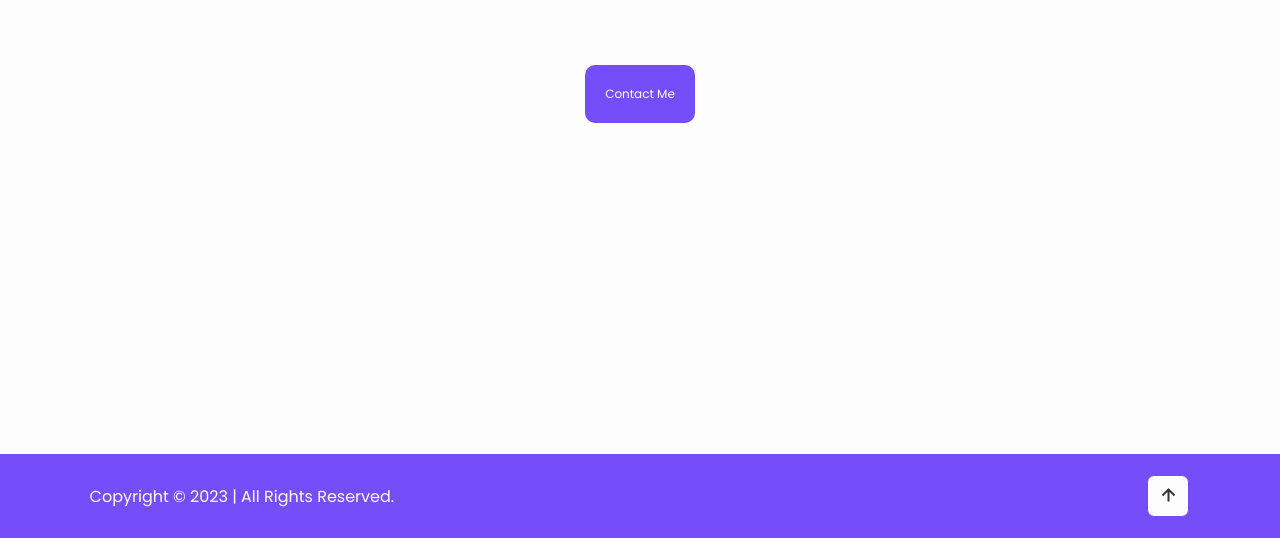
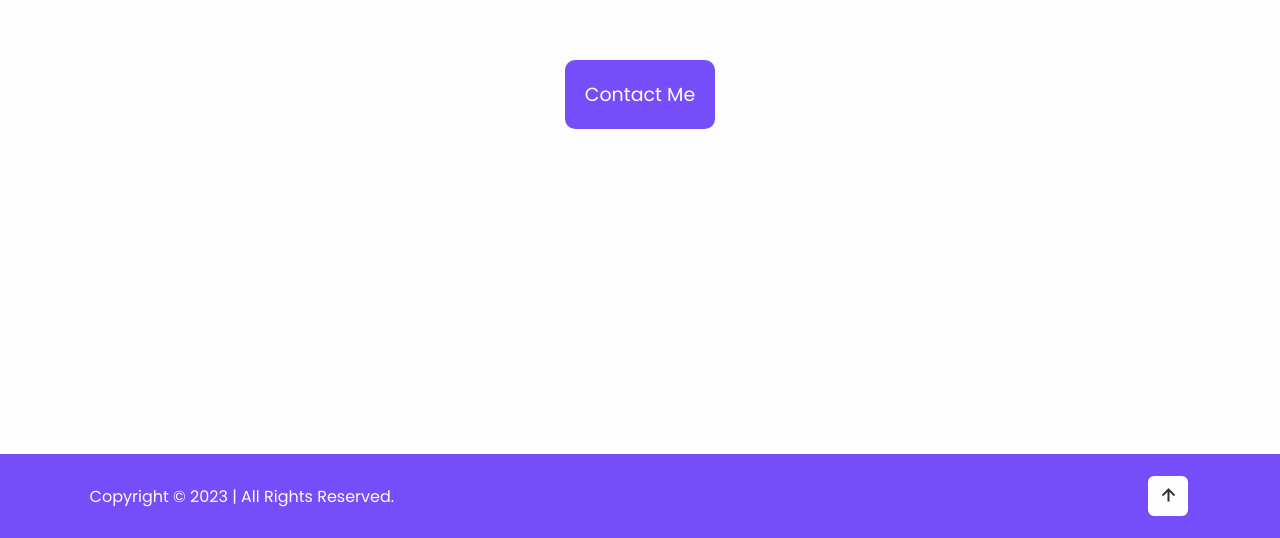
Before and after one commit to Abhimanyupayasi/blog-abhimanyu, a plain HTML site: page index.html in a window 1280 px wide. Shown: the part 3566-4104 px from the top of the page. Drawn offline with nearby package versions, Linux system fonts and the light colour scheme.

Commit message:
Update style.css

```diff
--- a/css/style.css
+++ b/css/style.css
@@ -48,7 +48,7 @@ body {
 .form-google a{
     width: auto;
     padding: 20px;
-    font-size: larger;
+    font-size: 19px;
     text-wrap: nowrap;
     background-color:#754ef9;
     color: white;
```
